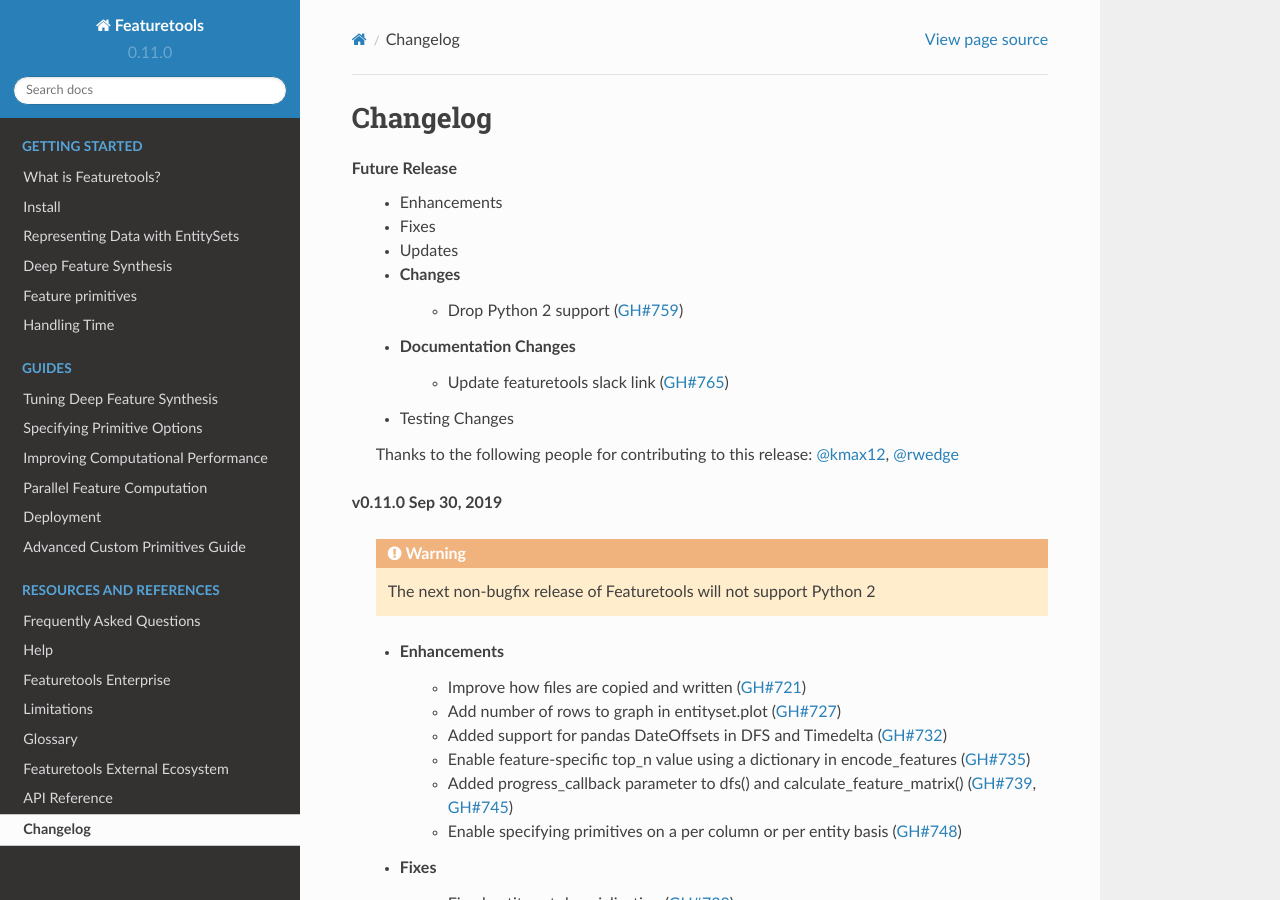
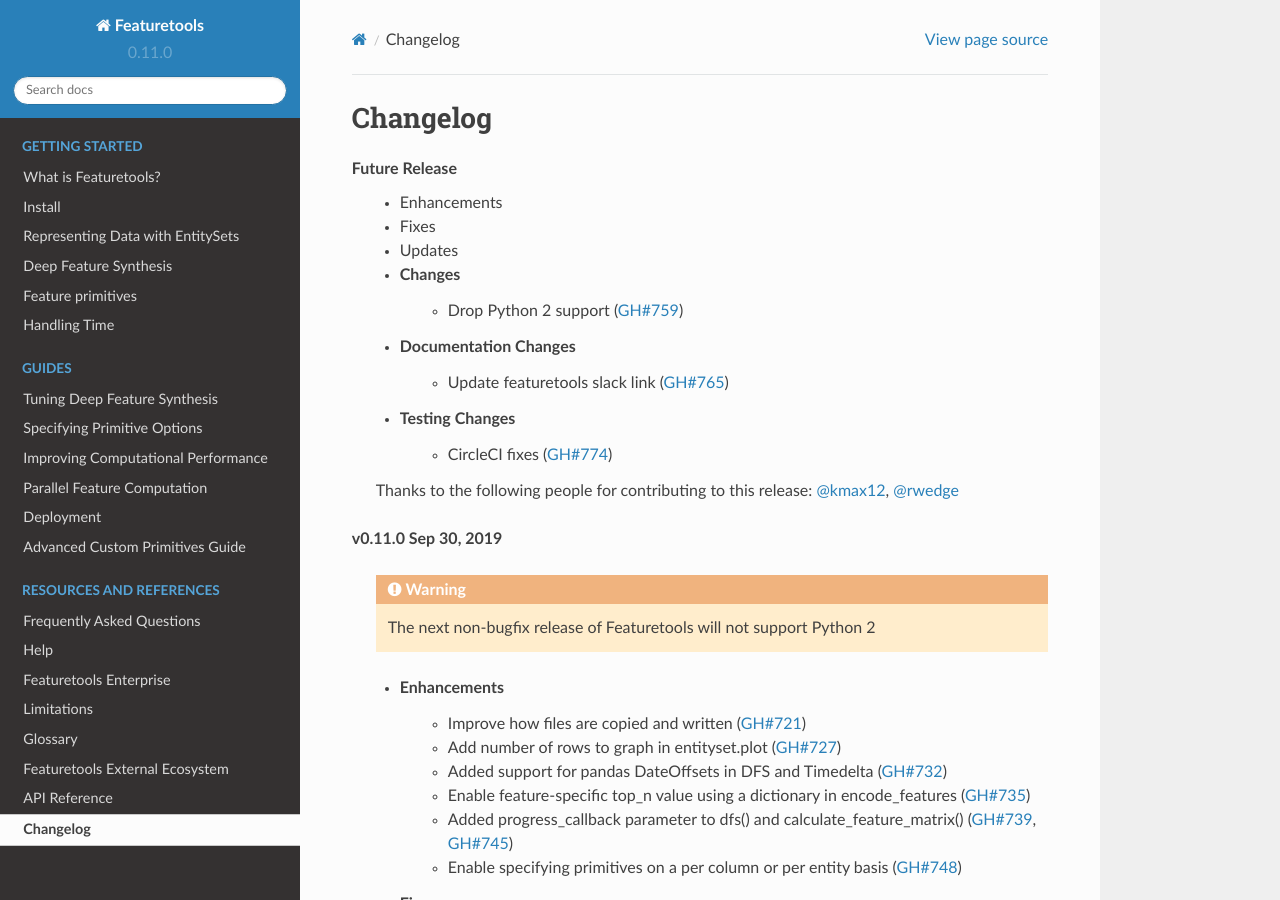
Before and after one commit to alteryx/featuretools, a Sphinx documentation site: the page built from docs/source/changelog.rst, in a window 1280 px wide and 900 px high. Built offline with Sphinx 7.4.7 and the Read the Docs theme 2.0.0, drawn with Linux system fonts in a browser that asks for light colours; pages that are not in the unit, such as notebooks, are missing from menus.

Commit message:
Fix changelog_updated check link (#774)
* Update changelog.rst

* Update config.yml

* Add blank line after bulleted list

```diff
--- a/docs/source/changelog.rst
+++ b/docs/source/changelog.rst
@@ -11,6 +11,7 @@
     * Documentation Changes
         * Update featuretools slack link (:pr:`765`)
     * Testing Changes
+        * CircleCI fixes (:pr:`774`)
 
     Thanks to the following people for contributing to this release:
     :user:`kmax12`, :user:`rwedge`
```
Also changed, not shown: 1 other file.
